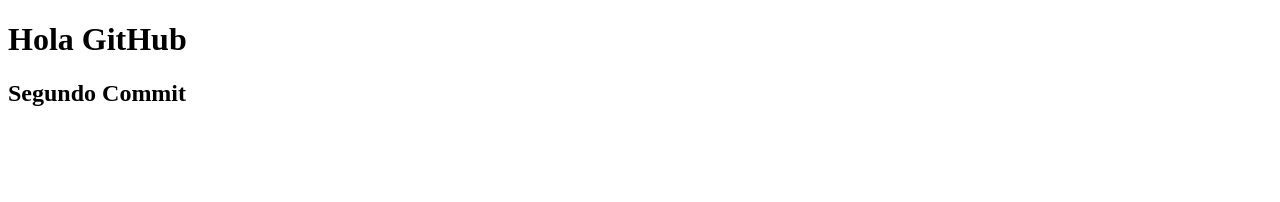
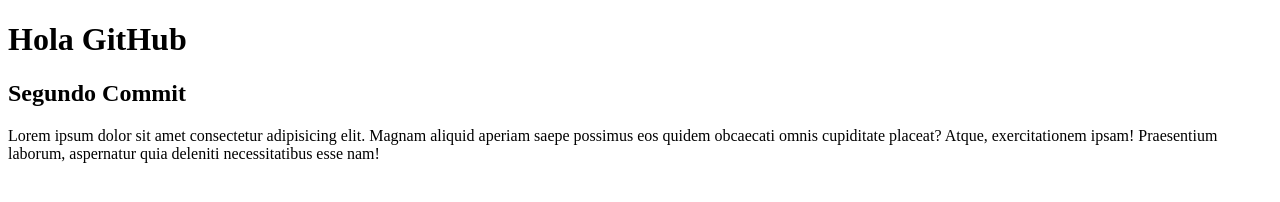
Before and after one commit to Luis94Ariel/1994, a plain HTML site: page index.html in a window 1280 px wide. Drawn offline with Linux system fonts and the light colour scheme.

Commit message:
desarrolamos el parrafo

```diff
--- a/index.html
+++ b/index.html
@@ -8,5 +8,7 @@
 <body>
     <h1>Hola GitHub</h1>
     <h2>Segundo Commit</h2>
+
+    <p>Lorem ipsum dolor sit amet consectetur adipisicing elit. Magnam aliquid aperiam saepe possimus eos quidem obcaecati omnis cupiditate placeat? Atque, exercitationem ipsam! Praesentium laborum, aspernatur quia deleniti necessitatibus esse nam!</p>
 </body>
 </html>
```
